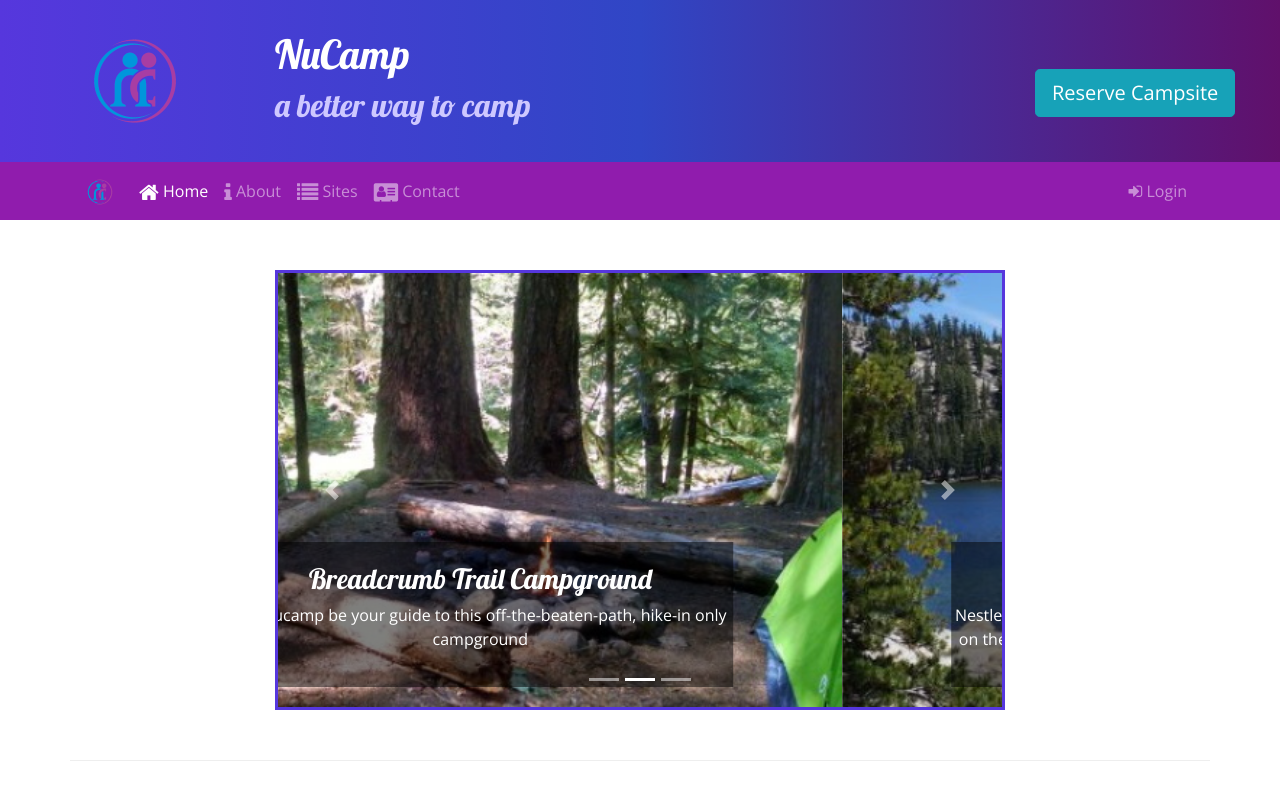
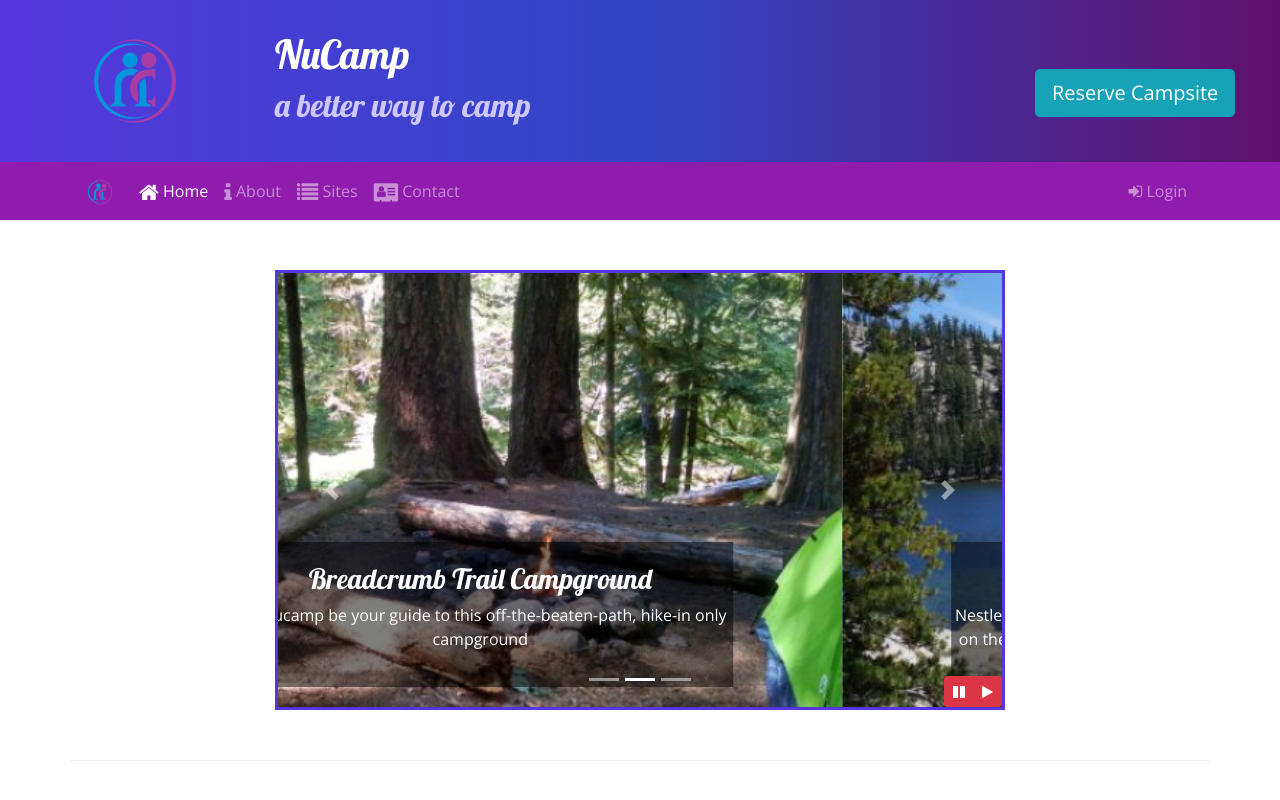
Before and after one commit to mister-josuecedeno/nucamp-bootstrap, a website: page index.html in a window 1280 px wide. Shown: the top 800 px of the page. Drawn offline with nearby package versions, Linux system fonts and the light colour scheme.

Commit message:
Bootstrap and jQuery Pt 1

```diff
--- a/css/styles.css
+++ b/css/styles.css
@@ -46,13 +46,8 @@ header h2 {
   border: solid #5637dd;
 }
 
-/* DELETE LATER ...
-
-.navbar-text {
-  display: block;
+#carouselButton {
+  position: absolute;
+  right: 0;
+  bottom: 0;
 }
-
-.navbar-text a {
-  cursor: pointer;
-  display: block;
-} */
--- a/index.html
+++ b/index.html
@@ -46,31 +46,6 @@
           </div>
 
           <div class="col col-md-4 col-xl-2 align-self-center">
-            <!-- (Flagged to be REMOVED) add tooltip (jQuery to activate at bottom of page) -->
-
-            <!-- Task 1 - REMOVE tooltip attributes to be replaced with modal -->
-
-            <!-- <a
-              class="btn btn-info btn-lg mt-4"
-              href="#reserveForm"
-              role="button"
-              data-toggle="tooltip"
-              data-placement="bottom"
-              data-html="true"
-              title="Or call us at <br/><strong>1-206-555-1234</strong>"
-              >Reserve Campsite</a
-            > -->
-            <!-- Modal example
-            <a
-              class="nav-link"
-              href="#"
-              role="button"
-              data-toggle="modal"
-              data-target="#loginModal"
-              ><i class="fa fa-sign-in"></i> Login</a
-            > -->
-
-            <!-- Trigger reserveModal -->
             <a
               class="btn btn-info btn-lg mt-4"
               role="button"
@@ -81,8 +56,6 @@
           </div>
         </div>
       </div>
-
-      <!-- Task 2 - ADD Modal for Reserve Campsite -->
 
       <div id="reserveModal" class="modal fade" role="dialog">
         <div class="modal-dialog modal-lg" role="document">
@@ -132,7 +105,6 @@
                     </div>
                   </div>
 
-                  <!-- Task 3 - ADDing RADIO buttons -->
                   <div class="row form-group">
                     <label class="col-sm-6 col-form-label" for="date"
                       >Campsite Type</label
@@ -182,8 +154,6 @@
           </div>
         </div>
       </div>
-
-      <!-- END ADD Modal for Reserve Campsite -->
     </header>
 
     <nav class="navbar navbar-expand-sm navbar-dark sticky-top">
@@ -224,7 +194,6 @@
             </li>
           </ul>
 
-          <!-- Modal Login -->
           <ul class="navbar-nav ml-auto">
             <li class="nav-item">
               <a
@@ -237,23 +206,9 @@
               >
             </li>
           </ul>
-
-          <!-- DELETE LATER ... Question - the login link doesn't hover -->
-          <!-- <span class="navbar-text ml-auto">
-            <a
-              class="navbar-text-link"
-              role="button"
-              data-toggle="modal"
-              data-target="#loginModal"
-            >
-              <i class="fa fa-sign-in"></i> Login
-            </a>
-          </span> -->
         </div>
       </div>
     </nav>
-
-    <!-- Start LOGIN Modal -->
 
     <div id="loginModal" class="modal fade" role="dialog">
       <div class="modal-dialog" role="document">
@@ -313,8 +268,6 @@
         </div>
       </div>
     </div>
-
-    <!-- End Modal -->
 
     <!-- Main Page Content -->
     <div class="container">
@@ -404,6 +357,16 @@
               <span class="carousel-control-next-icon"> </span>
               <span class="sr-only">Next</span>
             </a>
+
+            <!-- carousel button controls -->
+            <div class="btn-group" id="carouselButton">
+              <button class="btn btn-danger btn-sm" id="carouselPause">
+                <i class="fa fa-pause"> </i>
+              </button>
+              <button class="btn btn-danger btn-sm" id="carouselPlay">
+                <i class="fa fa-play"> </i>
+              </button>
+            </div>
           </div>
         </div>
       </div>
@@ -483,64 +446,6 @@
       </div>
     </div>
 
-    <!-- Task 2 - REMOVE to be replaced by modal-lg
-    <div class="container">
-      <div class="row row-content align-items-center">
-        <div class="col-xl-6 col-lg-7 col-md-9 mx-auto">
-          <div class="card">
-            <h3 class="card-header bg-info text-white">
-              Reserve a Campsite
-            </h3>
-            <div class="card-body">
-              <form action="" id="reserveForm">
-                <div class="row form-group">
-                  <label class="col-sm-6 col-form-label" for="numCampers"
-                    >Number of Campers</label
-                  >
-                  <div class="col">
-                    <select
-                      class="form-control"
-                      name="numCampers"
-                      id="numCampers"
-                    >
-                      <option value="">Select...</option>
-                      <option value="1">1</option>
-                      <option value="2">2</option>
-                      <option value="3">3</option>
-                      <option value="4">4</option>
-                      <option value="5">5</option>
-                      <option value="6">6</option>
-                    </select>
-                  </div>
-                </div>
-
-                <div class="row form-group">
-                  <label class="col-sm-6 col-form-label" for="date">Date</label>
-                  <div class="col">
-                    <input
-                      class="form-control"
-                      type="date"
-                      id="date"
-                      name="date"
-                      placeholder="date"
-                    />
-                  </div>
-                </div>
-
-                <div class="row form-group">
-                  <div class="col">
-                    <button class="btn btn-primary" type="submit">
-                      Search
-                    </button>
-                  </div>
-                </div>
-              </form>
-            </div>
-          </div>
-        </div>
-      </div>
-    </div> -->
-
     <footer class="site-footer">
       <div class="container">
         <div class="row">
@@ -602,11 +507,17 @@
     <script src="node_modules/popper.js/dist/umd/popper.min.js"></script>
     <script src="node_modules/bootstrap/dist/js/bootstrap.min.js"></script>
 
-    <!-- DELETE - tooltip will be replaced with modal
+    <!-- Add code for JQuery Pause and Play -->
     <script>
       $(function () {
-        $('[data-toggle="tooltip"]').tooltip();
+        $('.carousel').carousel({ interval: 2000 });
+        $('.carouselPause').click(function () {
+          $('.carousel').carousel('pause');
+        });
+        $('.carouselPlay').click(function () {
+          $('.carousel').carousel('cycle');
+        });
       });
-    </script> -->
+    </script>
   </body>
 </html>
```
